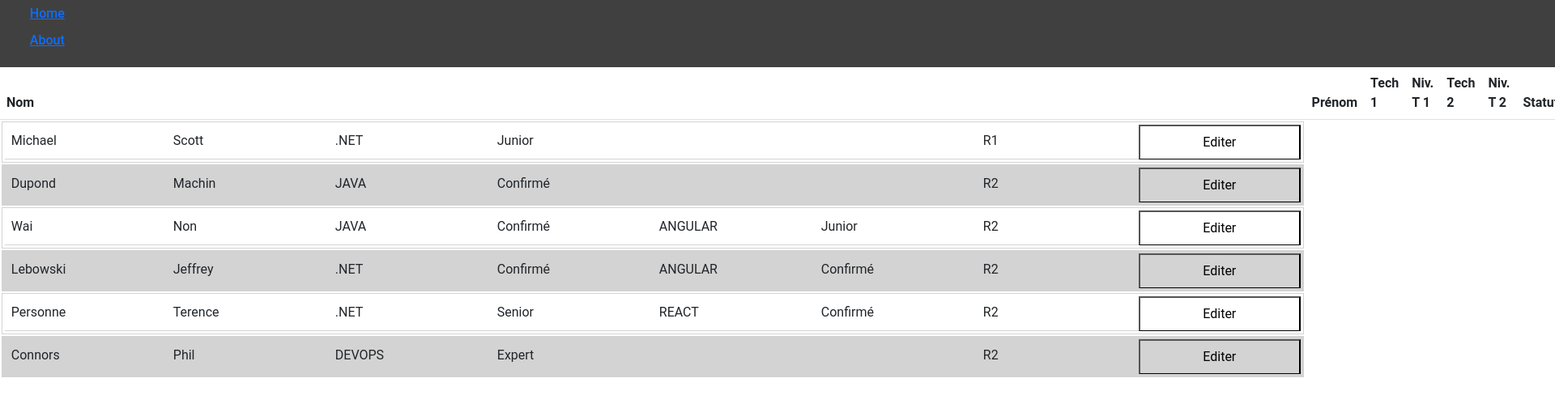
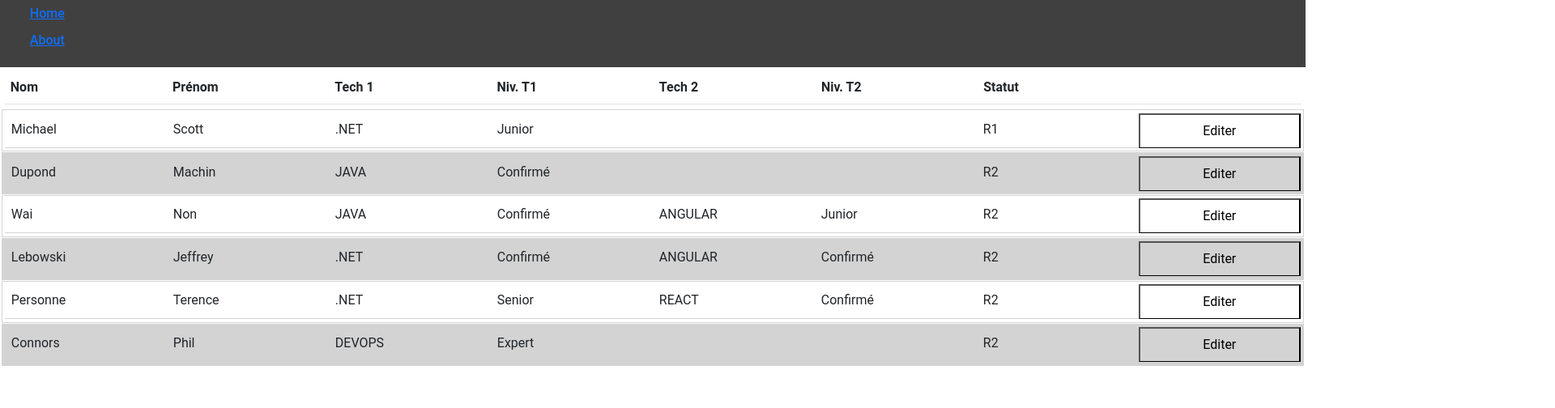
Before and after one commit to rycill/parcours_candidat, a React (Create React App) app: page /candidates in a window 1280 px wide. Shown: the top 504 px of the page at 81% size, 1920 px wide, since content can reach past the window. Built offline with nearby package versions, Linux system fonts and the light colour scheme.

Commit message:
Fix candidates list

```diff
--- a/src/components/Candidates/CandidateList/CandidateRow/index.js
+++ b/src/components/Candidates/CandidateList/CandidateRow/index.js
@@ -20,6 +20,8 @@ function Candidate({ candidate }) {
       <td className="specialties">{candidate.level2}</td>
       <td className="specialties">{candidate.statut}</td>
       {button}
+      {/*
+       */}
     </>
   );
 }
--- a/src/components/Candidates/CandidateList/Candidates.css
+++ b/src/components/Candidates/CandidateList/Candidates.css
@@ -1,10 +1,12 @@
-.candidateEven{
-    background-color: white;
+.candidateEven {
+  background-color: white;
 }
-.candidateOdd{
-    background-color: lightgray;
+.candidateOdd {
+  background-color: lightgray;
 }
-.header{
-    display: grid;
-    grid-template-columns:  repeat(8, minmax(200px, 1fr))
+.header {
+  display: grid;
+  grid-template-columns: repeat(8, minmax(200px, 1fr));
+  padding: 0.2rem;
+  margin: 0.1rem;
 }
--- a/src/components/Candidates/CandidateList/index.js
+++ b/src/components/Candidates/CandidateList/index.js
@@ -5,14 +5,17 @@ function Candidates({ candidates }) {
     <div>
       <table className="table">
         <thead>
-          <tr>
+          <tr className="header">
             <th scope="col">Nom</th>
             <th scope="col">Prénom</th>
             <th scope="col">Tech 1</th>
-            <th scope="col">Niv. T 1</th>
+            <th scope="col">Niv. T1</th>
             <th scope="col">Tech 2</th>
-            <th scope="col">Niv. T 2</th>
+            <th scope="col">Niv. T2</th>
             <th scope="col">Statut</th>
+            <th scope="col"></th>
+            {/*
+             */}
           </tr>
         </thead>
         <tbody>
```
